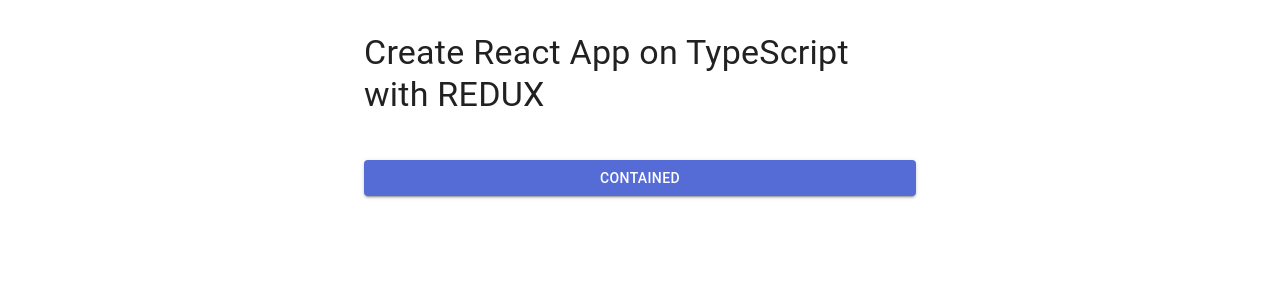
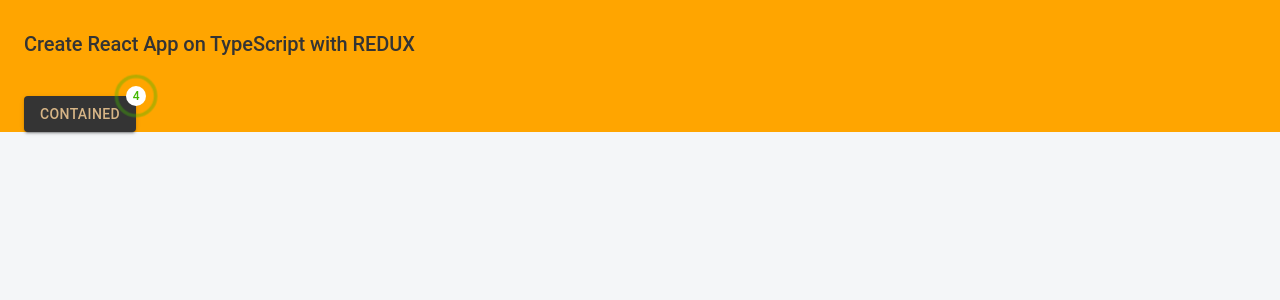
Before and after one commit to Nortoy05/burak-react, a React (Create React App) app: page / in a window 1280 px wide. Shown: the top 300 px of the page. Built offline with nearby package versions, Linux system fonts and the light colour scheme.

Commit message:
fix: MUI customized integration and Solved MIT Task X

```diff
--- a/package.json
+++ b/package.json
@@ -21,13 +21,15 @@
     "@types/jest": "^27.5.2",
     "@types/node": "^17.0.45",
     "@types/react": "^18.2.48",
-    "@types/react-dom": "^18.2.18"
+    "@types/react-dom": "^18.2.18",
+    "tsx": "^4.23.15"
   },
   "scripts": {
     "start": "react-scripts start",
     "build": "react-scripts build",
     "test": "react-scripts test",
-    "eject": "react-scripts eject"
+    "eject": "react-scripts eject",
+    "train": "tsx train.ts"
   },
   "eslintConfig": {
     "extends": [
--- a/src/app/App.tsx
+++ b/src/app/App.tsx
@@ -1,17 +1,22 @@
 import React from "react";
 import "../css/app.css";
 import { Box, Button, Container, Stack, Typography } from "@mui/material";
+import { RippleBadge } from "./MaterialTheme/MaterialTheme/styled";
 
 function App() {
   return (
-    <Container maxWidth="sm">
+    <Container sx={{ background: "orange"}}>
       <Stack direction="column">
         <Box sx={{ my: 4}}>
           <Typography variant="h4" component={"h4"} gutterBottom>
            Create React App on TypeScript with REDUX
           </Typography>
         </Box>
-        <Button variant="contained">Contained</Button>
+        <Box>
+          <RippleBadge badgeContent={4}>
+            <Button variant="contained">Contained</Button>
+          </RippleBadge>
+        </Box>
       </Stack>
     </Container>
   );
--- /dev/null
+++ b/src/app/MaterialTheme/MaterialTheme/index.ts
@@ -0,0 +1,66 @@
+import { createTheme } from '@mui/material/styles';
+import { common } from '@mui/material/colors';
+import shadow from './shadow';
+import typography from './typography';
+import { maxWidth } from '@mui/system';
+
+/**
+ * LIGHT THEME (DEFAULT)
+ */
+const light = {
+	palette: {
+		type: 'light',
+		background: {
+			default: '#f8f8ff',
+			paper: common.white,
+		},
+		primary: {
+			contrastText: '#d7b586',
+			main: '#343434',
+		},
+		secondary: {
+			contrastText: '#343434',
+			main: '#d7b586',
+		},
+		text: {
+			primary: '#343434',
+			secondary: '#d7b586',
+			dark: common.black,
+		},
+	},
+	components: {
+		MuiContainer: {
+			styleOverrides: {
+				root: {
+					height: '100%',
+				},
+			},
+		},
+		MuiCssBaseline: {
+			styleOverrides: {
+				html: { height: '100%' },
+				body: { background: '#f4f6f8', height: '100%', minHeight: '100%' },
+			},
+		},
+	},
+	shadow,
+	typography,
+};
+
+// A custom theme for this app
+let theme = createTheme(light);
+theme = createTheme(theme, {
+	components: {
+		MuiContainer: {
+			styleOverrides: {
+				maxWidthLg: {
+					[theme.breakpoints.up('lg')]: {
+						maxWidth: '1300px',
+					},
+				},
+			},
+		},
+	},
+});
+
+export default theme;
--- /dev/null
+++ b/src/app/MaterialTheme/MaterialTheme/shadow.ts
@@ -0,0 +1,27 @@
+export default [
+	'none',
+	'0 0 0 1px rgba(63,63,68,0.05), 0 1px 2px 0 rgba(63,63,68,0.15)',
+	'0 0 1px 0 rgba(0,0,0,0.31), 0 2px 2px -2px rgba(0,0,0,0.25)',
+	'0 0 1px 0 rgba(0,0,0,0.31), 0 3px 4px -2px rgba(0,0,0,0.25)',
+	'0 0 1px 0 rgba(0,0,0,0.31), 0 3px 4px -2px rgba(0,0,0,0.25)',
+	'0 0 1px 0 rgba(0,0,0,0.31), 0 4px 6px -2px rgba(0,0,0,0.25)',
+	'0 0 1px 0 rgba(0,0,0,0.31), 0 4px 6px -2px rgba(0,0,0,0.25)',
+	'0 0 1px 0 rgba(0,0,0,0.31), 0 4px 8px -2px rgba(0,0,0,0.25)',
+	'0 0 1px 0 rgba(0,0,0,0.31), 0 5px 8px -2px rgba(0,0,0,0.25)',
+	'0 0 1px 0 rgba(0,0,0,0.31), 0 6px 12px -4px rgba(0,0,0,0.25)',
+	'0 0 1px 0 rgba(0,0,0,0.31), 0 7px 12px -4px rgba(0,0,0,0.25)',
+	'0 0 1px 0 rgba(0,0,0,0.31), 0 6px 16px -4px rgba(0,0,0,0.25)',
+	'0 0 1px 0 rgba(0,0,0,0.31), 0 7px 16px -4px rgba(0,0,0,0.25)',
+	'0 0 1px 0 rgba(0,0,0,0.31), 0 8px 18px -8px rgba(0,0,0,0.25)',
+	'0 0 1px 0 rgba(0,0,0,0.31), 0 9px 18px -8px rgba(0,0,0,0.25)',
+	'0 0 1px 0 rgba(0,0,0,0.31), 0 10px 20px -8px rgba(0,0,0,0.25)',
+	'0 0 1px 0 rgba(0,0,0,0.31), 0 11px 20px -8px rgba(0,0,0,0.25)',
+	'0 0 1px 0 rgba(0,0,0,0.31), 0 12px 22px -8px rgba(0,0,0,0.25)',
+	'0 0 1px 0 rgba(0,0,0,0.31), 0 13px 22px -8px rgba(0,0,0,0.25)',
+	'0 0 1px 0 rgba(0,0,0,0.31), 0 14px 24px -8px rgba(0,0,0,0.25)',
+	'0 0 1px 0 rgba(0,0,0,0.31), 0 16px 28px -8px rgba(0,0,0,0.25)',
+	'0 0 1px 0 rgba(0,0,0,0.31), 0 18px 30px -8px rgba(0,0,0,0.25)',
+	'0 0 1px 0 rgba(0,0,0,0.31), 0 20px 32px -8px rgba(0,0,0,0.25)',
+	'0 0 1px 0 rgba(0,0,0,0.31), 0 22px 34px -8px rgba(0,0,0,0.25)',
+	'0 0 1px 0 rgba(0,0,0,0.31), 0 24px 36px -8px rgba(0,0,0,0.25)',
+];
--- /dev/null
+++ b/src/app/MaterialTheme/MaterialTheme/styled.ts
@@ -0,0 +1,30 @@
+import { styled } from "@mui/material/styles";
+import Badge from "@mui/material/Badge";
+
+export const RippleBadge = styled(Badge)(({ theme }) => ({
+  "& .MuiBadge-badge": {
+    color: "#44b700",
+    background: "white",
+    "&::after": {
+      position: "absolute",
+      top: "-2px",
+      left: "-2px",
+      width: "120%",
+      height: "120%",
+      borderRadius: "50%",
+      animation: "ripple 1.2s infinite ease-in-out",
+      border: "2px solid currentColor",
+      content: '""',
+    },
+  },
+  "@keyframes ripple": {
+    "0%": {
+      transform: "scale(.8)",
+      opacity: 1,
+    },
+    "100%": {
+      transform: "scale(2.4)",
+      opacity: 0,
+    },
+  },
+}));
--- /dev/null
+++ b/src/app/MaterialTheme/MaterialTheme/typography.ts
@@ -0,0 +1,35 @@
+export default {
+	h1: {
+		fontWeight: 500,
+		fontSize: 35,
+		letterSpacing: '-0.24px',
+	},
+	h2: {
+		fontWeight: 500,
+		fontSize: 29,
+		letterSpacing: '-0.24px',
+	},
+	h3: {
+		fontWeight: 500,
+		fontSize: 24,
+		letterSpacing: '-0.06px',
+	},
+	h4: {
+		fontWeight: 500,
+		fontSize: 20,
+		letterSpacing: '-0.06px',
+	},
+	h5: {
+		fontWeight: 500,
+		fontSize: 16,
+		letterSpacing: '-0.05px',
+	},
+	h6: {
+		fontWeight: 500,
+		fontSize: 14,
+		letterSpacing: '-0.05px',
+	},
+	overline: {
+		fontWeight: 500,
+	},
+};
--- a/src/index.tsx
+++ b/src/index.tsx
@@ -6,7 +6,7 @@
 import reportWebVitals from "./reportWebVitals";
 import CssBaseline from "@mui/material/CssBaseline";
 import { ThemeProvider } from "@mui/material/styles";
-import theme from "./theme";
+import theme from "./app/MaterialTheme/MaterialTheme";
 import "./css/index.css";
 
 ReactDOM.render(
--- a/src/theme.ts
+++ /dev/null
@@ -1,18 +0,0 @@
-import { createTheme } from "@mui/material/styles";
-import { red } from "@mui/material/colors";
-
-const theme = createTheme({
-  palette: {
-    primary: {
-      main: "#556cd6",
-    },
-    secondary: {
-      main: "#19857b",
-    },
-    error: {
-      main: red.A400,
-    },
-  },
-});
-
-export default theme;
```
Also changed, not shown: train.ts (added, +26 -0 lines), 1 other file (tests, documents, lock files or other folders).
